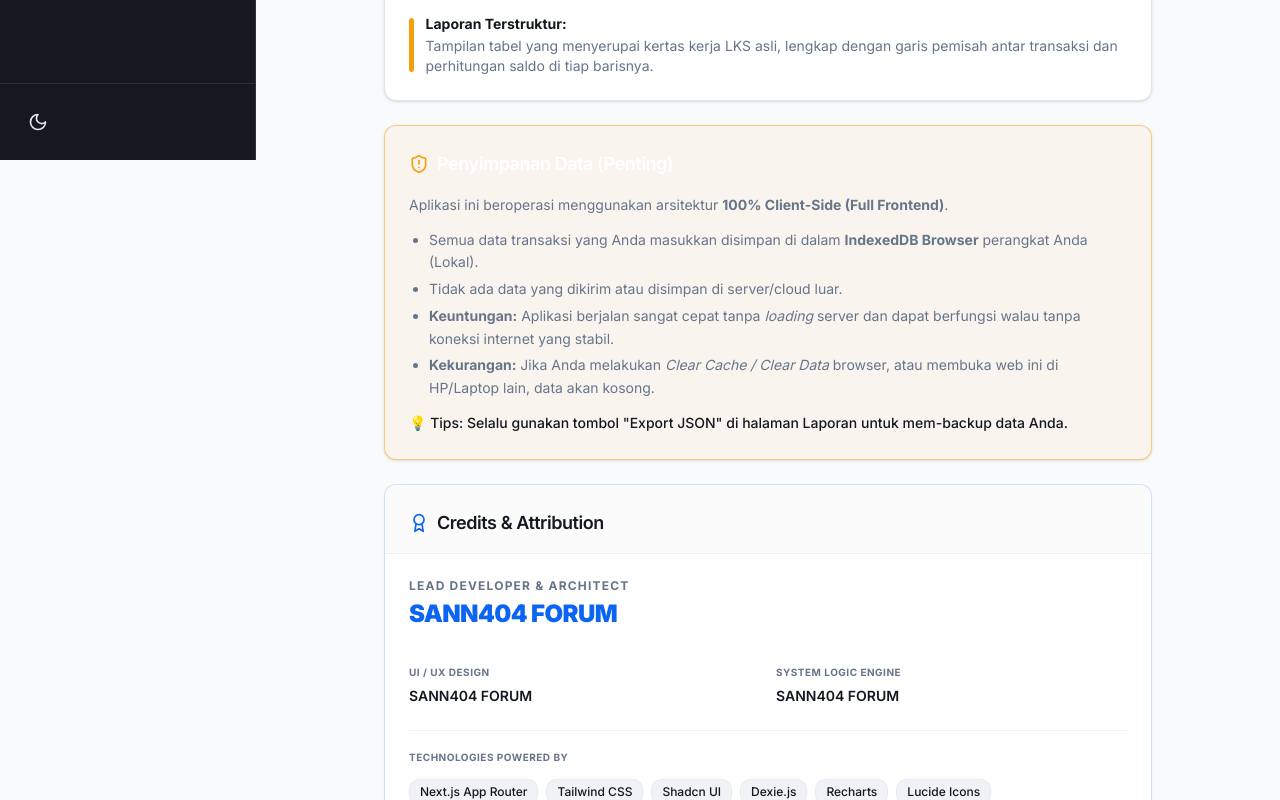
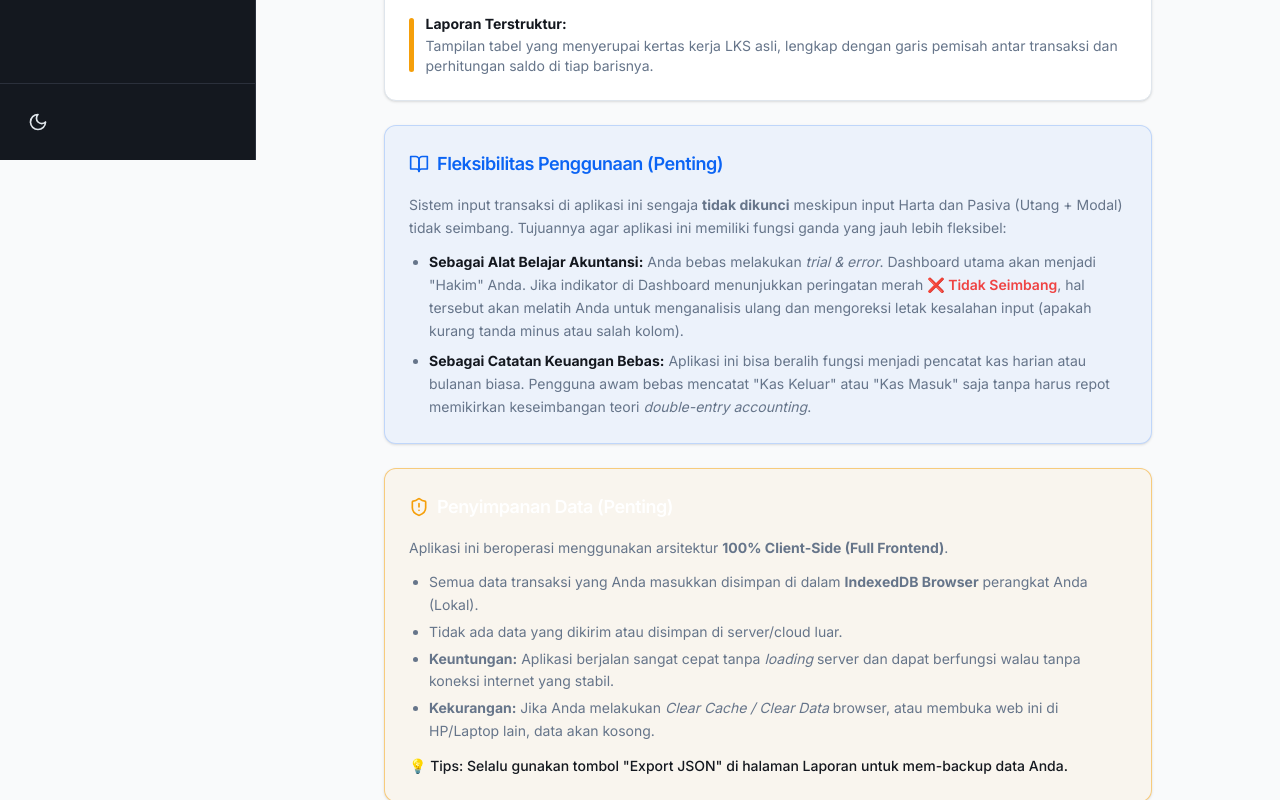
Before and after one commit to sanzzyproject/akutansi-nextjs, a Next.js app: page /docs in a window 1280 px wide. Shown: the part 640-1440 px from the top of the page. Built offline with nearby package versions, Linux system fonts and the light colour scheme.

Commit message:
Update page.tsx

```diff
--- a/app/docs/page.tsx
+++ b/app/docs/page.tsx
@@ -24,7 +24,7 @@
             <strong>Akuntansi LKS</strong> adalah aplikasi berbasis web yang dirancang untuk mempermudah pencatatan dan perhitungan <em>Persamaan Dasar Akuntansi</em> (Harta = Utang + Modal).
           </p>
           <p>
-            Aplikasi ini mendigitalisasi proses pengerjaan Lembar Kerja Siswa (LKS) atau pembukuan dasar, secara otomatis menghitung saldo berjalan (running balance), dan memvalidasi keseimbangan neraca secara real-time.
+            Aplikasi ini mendigitalisasi proses pengerjaan Lembar Kerja Siswa (LKS) atau pembukuan dasar, secara otomatis menghitung saldo berjalan (running balance), dan memvalidasi keseimbangan neraca secara *real-time*.
           </p>
         </CardContent>
       </Card>
@@ -60,6 +60,28 @@
         </CardContent>
       </Card>
 
+      {/* SEKSI BARU: Penjelasan Fleksibilitas Penggunaan */}
+      <Card className="border-primary/20 bg-primary/5">
+        <CardHeader className="pb-4">
+          <CardTitle className="flex items-center gap-2 text-lg text-primary">
+            <BookOpen className="h-5 w-5" /> Fleksibilitas Penggunaan (Penting)
+          </CardTitle>
+        </CardHeader>
+        <CardContent className="text-sm text-muted-foreground space-y-3 leading-relaxed">
+          <p>
+            Sistem input transaksi di aplikasi ini sengaja <strong>tidak dikunci</strong> meskipun input Harta dan Pasiva (Utang + Modal) tidak seimbang. Tujuannya agar aplikasi ini memiliki fungsi ganda yang jauh lebih fleksibel:
+          </p>
+          <ul className="list-disc pl-5 space-y-2">
+            <li>
+              <strong className="text-foreground">Sebagai Alat Belajar Akuntansi:</strong> Anda bebas melakukan <em>trial & error</em>. Dashboard utama akan menjadi "Hakim" Anda. Jika indikator di Dashboard menunjukkan peringatan merah <span className="text-destructive font-semibold">❌ Tidak Seimbang</span>, hal tersebut akan melatih Anda untuk menganalisis ulang dan mengoreksi letak kesalahan input (apakah kurang tanda minus atau salah kolom).
+            </li>
+            <li>
+              <strong className="text-foreground">Sebagai Catatan Keuangan Bebas:</strong> Aplikasi ini bisa beralih fungsi menjadi pencatat kas harian atau bulanan biasa. Pengguna awam bebas mencatat "Kas Keluar" atau "Kas Masuk" saja tanpa harus repot memikirkan keseimbangan teori <em>double-entry accounting</em>.
+            </li>
+          </ul>
+        </CardContent>
+      </Card>
+
       <Card className="border-warning/50 bg-warning/5">
         <CardHeader className="pb-4">
           <CardTitle className="flex items-center gap-2 text-lg text-warning-foreground">
@@ -82,7 +104,6 @@
         </CardContent>
       </Card>
 
-      {/* Bagian Credits & Attribution ala Perusahaan Besar */}
       <Card className="overflow-hidden border-primary/20 shadow-sm">
         <CardHeader className="pb-4 bg-muted/30 border-b border-border/50">
           <CardTitle className="flex items-center gap-2 text-lg">
@@ -108,7 +129,7 @@
           </div>
 
           <div className="pt-4 border-t border-border/50">
-            <span className="text-[10px] font-bold text-muted-foreground uppercase tracking-wider block mb-3">Technologies Powered By</span>
+            <span className="text-[10px] font-bold text-muted-foreground uppercase tracking-wider block mb-3">Open Source Technologies Powered By</span>
             <div className="flex flex-wrap gap-2">
               <span className="px-2.5 py-1 bg-muted rounded-md text-xs font-medium border border-border/50">Next.js App Router</span>
               <span className="px-2.5 py-1 bg-muted rounded-md text-xs font-medium border border-border/50">Tailwind CSS</span>
```
